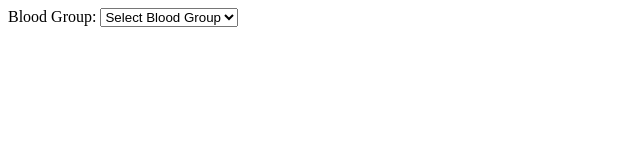
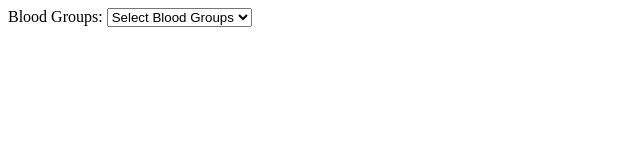
Before and after one commit to Yashoda11792/collabrating, a plain HTML site: page index.html in a window 1280 px wide. Shown: the full height of the page, 0-640 px from the left. Drawn offline with Linux system fonts and the light colour scheme.

Commit message:
Update index.html

```diff
--- a/index.html
+++ b/index.html
@@ -1,7 +1,7 @@
 <form>
-  <label for="bloodgroup">Blood Group:</label>
-  <select id="bloodgroup" name="bloodgroup">
-    <option value="">Select Blood Group</option>
+  <label for="bloodgroups">Blood Groups:</label>
+  <select id="bloodgroups" name="bloodgroups">
+    <option value="">Select Blood Groups</option>
     <option value="A+">A+</option>
     <option value="A-">A-</option>
     <option value="B+">B+</option>
```
